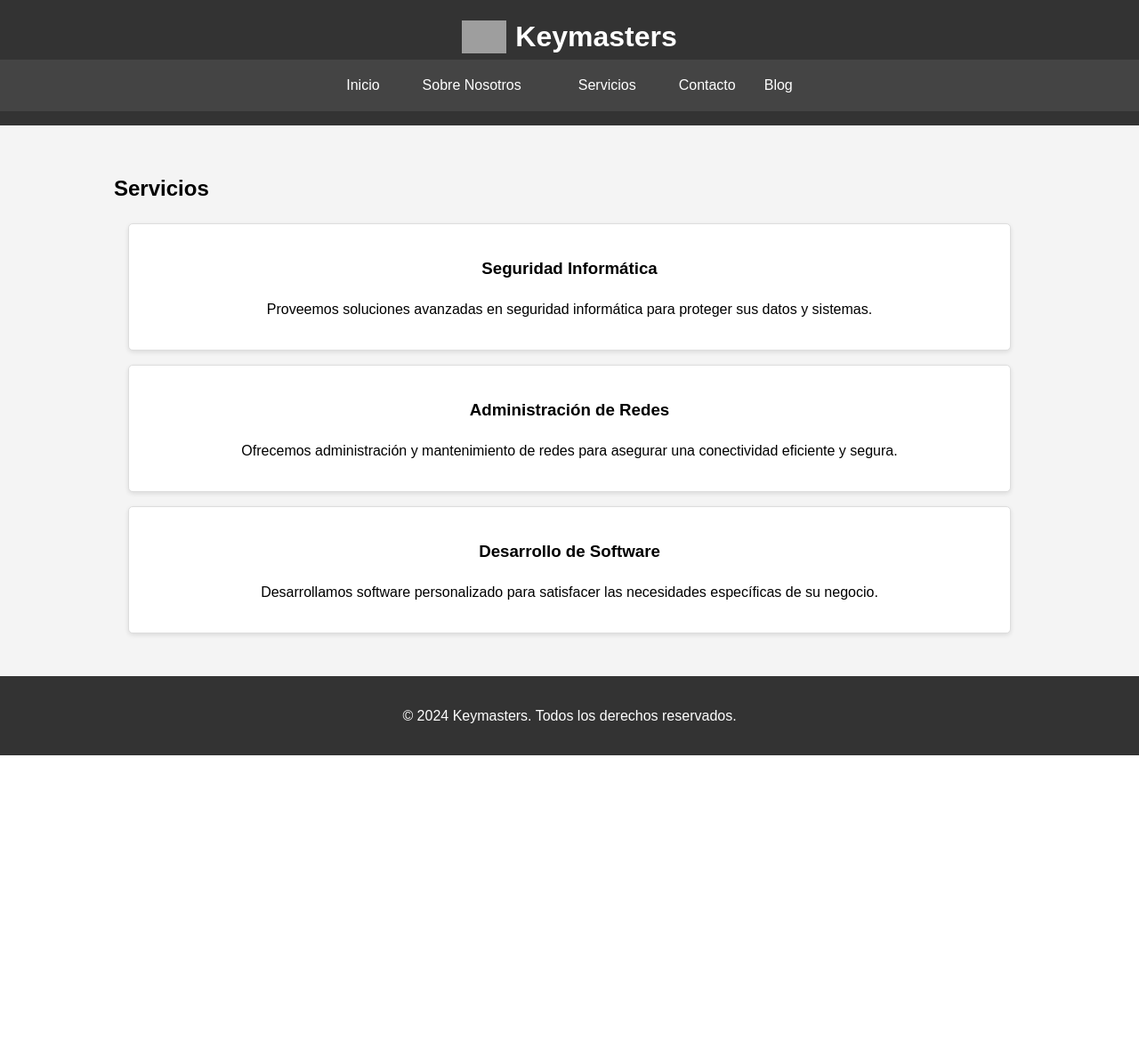
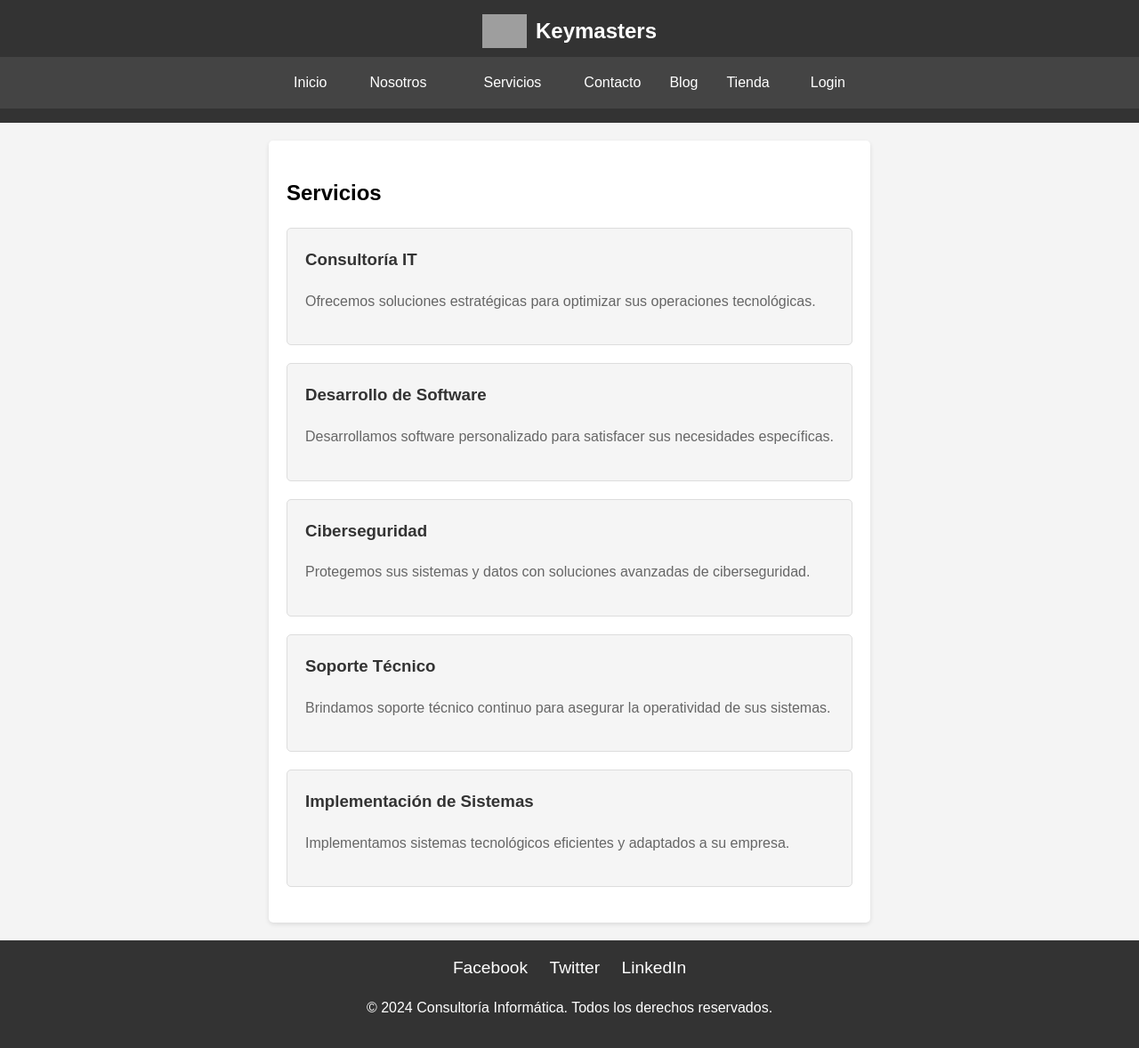
Before and after one commit to JeremyMachadoHerrera/Proyecto-Angel-y-Jeremy, a PHP site: page /service.php in a window 1280 px wide. Shown: the whole page at 89% size. Before the commit the page ends 849 px from the top, so only its background shows below. Run offline with PHP 8.4, Linux system fonts and the light colour scheme; grey boxes are pictures that could not be loaded.

Commit message:
servicios.php

```diff
--- a/service.php
+++ b/service.php
@@ -3,57 +3,151 @@
 <head>
     <meta charset="UTF-8">
     <meta name="viewport" content="width=device-width, initial-scale=1.0">
-    <title>Servicios - Keymasters</title>
+    <title>Servicios - Consultoría Informática</title>
     <link rel="stylesheet" href="styles.css">
+    <style>
+
+
+        .logo {
+            display: flex;
+            align-items: center;
+            justify-content: center;
+            margin-bottom: 10px;
+        }
+
+        .logo img {
+            max-width: 50px;
+            margin-right: 10px;
+        }
+
+        .logo h1 {
+            margin: 0;
+            font-size: 1.5rem;
+        }
+
+
+        nav a:hover {
+            color: #f39c12;
+        }
+
+        #servicios {
+            max-width: 800px;
+            margin: 20px auto;
+            padding: 20px;
+            background-color: #fff;
+            border-radius: 5px;
+            box-shadow: 0 2px 5px rgba(0, 0, 0, 0.1);
+        }
+
+        .servicio {
+            margin-bottom: 20px;
+            padding: 20px;
+            border: 1px solid #ddd;
+            border-radius: 5px;
+            background-color: #f5f5f5;
+        }
+
+        .servicio h3 {
+            margin-top: 0;
+            color: #333;
+        }
+
+        .servicio p {
+            color: #666;
+        }
+
+
+        .social-media a {
+            color: #fff;
+            text-decoration: none;
+            margin: 0 10px;
+            font-size: 1.2rem;
+            transition: color 0.3s;
+        }
+
+        .social-media a:hover {
+            color: #f39c12;
+        }
+    </style>
 </head>
 <body>
     <header>
         <div class="logo">
-            <img src="logo.png" alt="Logo de Keymasters" >
+            <img src="logo.png" alt="Logo de Keymasters">
             <h1>Keymasters</h1>
         </div>
         <nav>
             <a href="index.php">Inicio</a>
             <div class="dropdown">
-                <a href="about.php" class="dropbtn">Sobre Nosotros</a>
+                <a href="nosotros.php" class="dropbtn">Nosotros</a>
                 <div class="dropdown-content">
                     <a href="history.php">Nuestra Historia</a>
-                    <a href="mission.php">Nuestra Misión</a>
-                    <a href="team.php">Nuestro Equipo</a>
+                    <a href="mision.php">Nuestra Misión</a>
+                    <a href="equipo.php">Nuestro Equipo</a>
                 </div>
             </div>
             <div class="dropdown">
-                <a href="services.php" class="dropbtn">Servicios</a>
+                <a href="servicios.php" class="dropbtn">Servicios</a>
                 <div class="dropdown-content">
-                    <a href="testimoniosdeclientes.php">Testimonios de Clientes</a> <!-- Enlace agregado -->
-                    <a href="consulting.php">Consultoría</a>
-                    <a href="development.php">Desarrollo</a>
+                    <a href="testimoniosdeclientes.php">Testimonios de Clientes</a>
+                    <a href="consultoria.php">Consultoría</a>
+                    <a href="desarrollo.php">Desarrollo</a>
                     <a href="support.php">Soporte</a>
                 </div>
             </div>
-            <a href="contact.php">Contacto</a>
+            <a href="contacto.php">Contacto</a>
             <a href="blog.php">Blog</a>
+            <a href="tienda.php">Tienda</a>
+            <a href="login.php" class="login-link">Login</a>
         </nav>
     </header>
-    <div class="container">
-        <section>
-            <h2>Servicios</h2>
-            <div class="card">
-                <h3>Seguridad Informática</h3>
-                <p>Proveemos soluciones avanzadas en seguridad informática para proteger sus datos y sistemas.</p>
-            </div>
-            <div class="card">
-                <h3>Administración de Redes</h3>
-                <p>Ofrecemos administración y mantenimiento de redes para asegurar una conectividad eficiente y segura.</p>
-            </div>
-            <div class="card">
-                <h3>Desarrollo de Software</h3>
-                <p>Desarrollamos software personalizado para satisfacer las necesidades específicas de su negocio.</p>
-            </div>
-        </section>
-    </div>
+
+    <section id="servicios">
+        <h2>Servicios</h2>
+
+        <?php
+        // Array de servicios para mostrar dinámicamente
+        $servicios = array(
+            array(
+                "titulo" => "Consultoría IT",
+                "descripcion" => "Ofrecemos soluciones estratégicas para optimizar sus operaciones tecnológicas."
+            ),
+            array(
+                "titulo" => "Desarrollo de Software",
+                "descripcion" => "Desarrollamos software personalizado para satisfacer sus necesidades específicas."
+            ),
+            array(
+                "titulo" => "Ciberseguridad",
+                "descripcion" => "Protegemos sus sistemas y datos con soluciones avanzadas de ciberseguridad."
+            ),
+            array(
+                "titulo" => "Soporte Técnico",
+                "descripcion" => "Brindamos soporte técnico continuo para asegurar la operatividad de sus sistemas."
+            ),
+            array(
+                "titulo" => "Implementación de Sistemas",
+                "descripcion" => "Implementamos sistemas tecnológicos eficientes y adaptados a su empresa."
+            )
+        );
+
+        // Mostrar cada servicio como un div con clase .servicio
+        foreach ($servicios as $servicio) {
+            echo '<div class="servicio">';
+            echo '<h3>' . $servicio["titulo"] . '</h3>';
+            echo '<p>' . $servicio["descripcion"] . '</p>';
+            echo '</div>';
+        }
+        ?>
+
+    </section>
+
     <footer>
-        <p>&copy; 2024 Keymasters. Todos los derechos reservados.</p>
+        <div class="social-media">
+            <a href="#">Facebook</a>
+            <a href="#">Twitter</a>
+            <a href="#">LinkedIn</a>
+        </div>
+        <p>&copy; 2024 Consultoría Informática. Todos los derechos reservados.</p>
     </footer>
 </body>
 </html>
```
